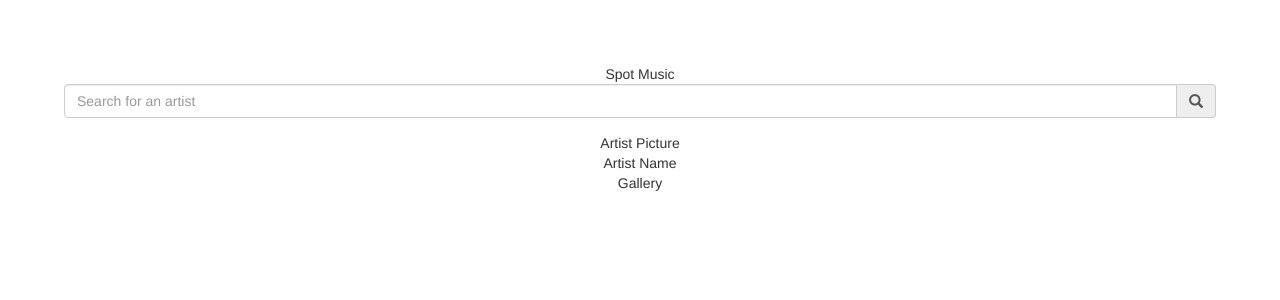
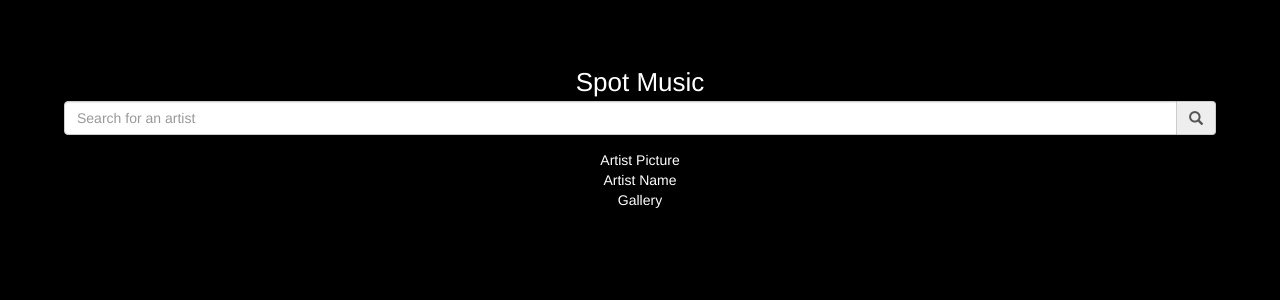
Before and after one commit to legenhairy/spot-music, a React (Create React App) app: page / in a window 1280 px wide. Shown: the top 300 px of the page. Built offline with nearby package versions, Linux system fonts and the light colour scheme.

Commit message:
dark background for app and white text now appears

```diff
--- a/src/App.css
+++ b/src/App.css
@@ -1,4 +1,13 @@
+body {
+  background: #000;
+  color: #fff;
+}
+
 .App {
   text-align: center;
   padding: 5%;
 }
+
+.App-title {
+  font-size: 26px;
+}
```
